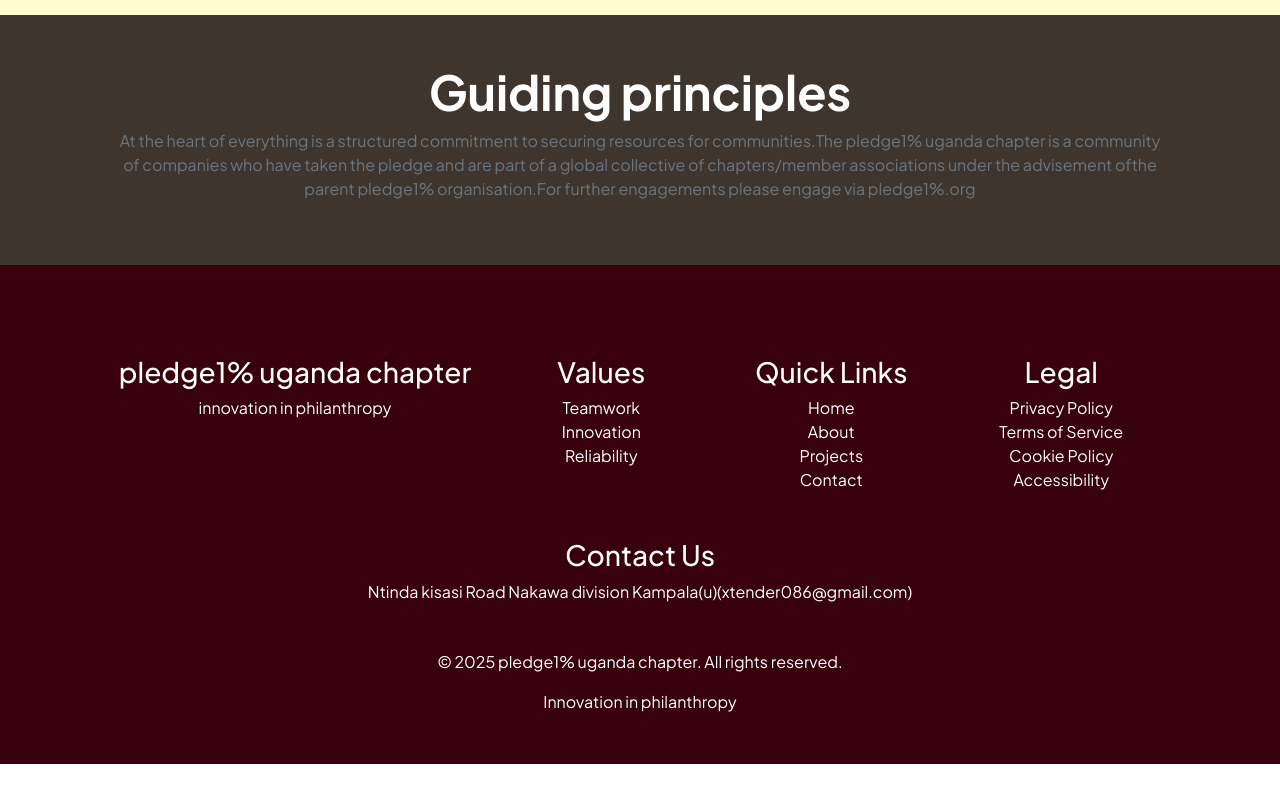
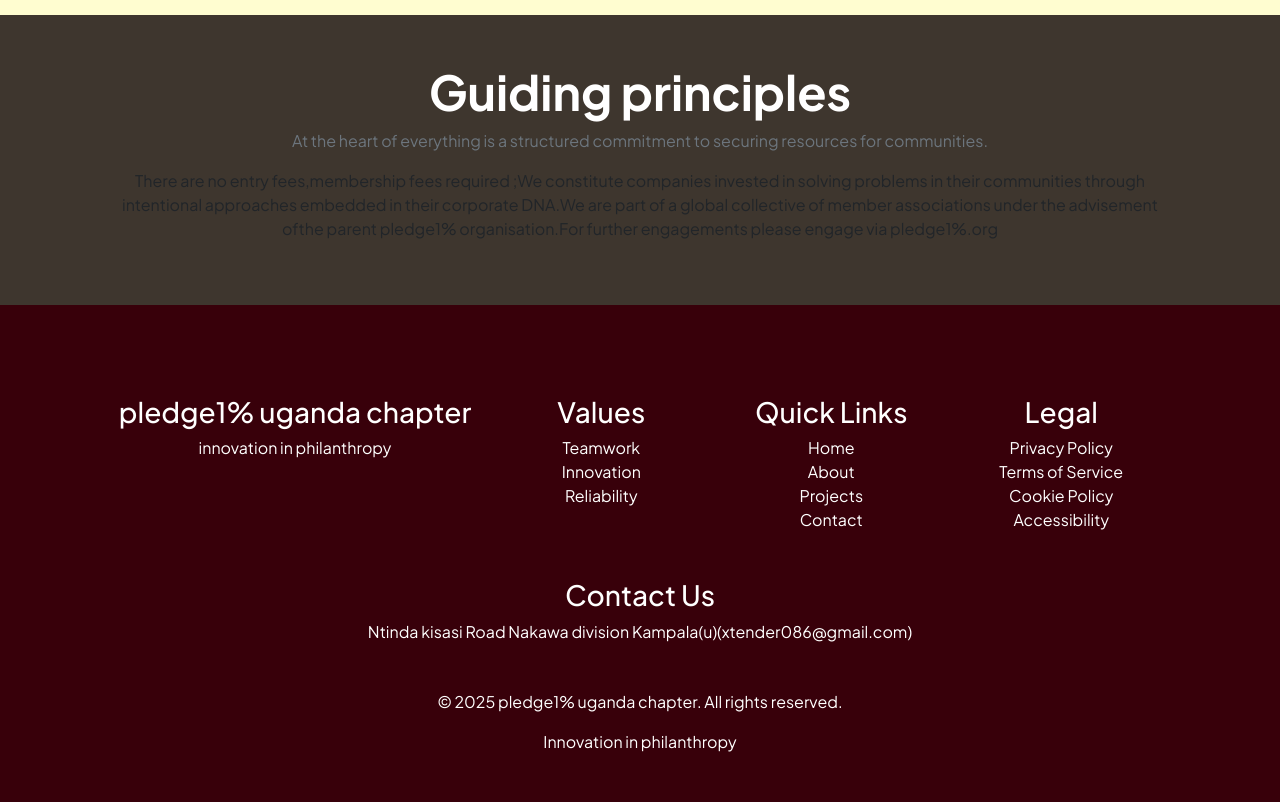
Before and after one commit to Bigblackjerry8867599/Stacker-4ish, a plain HTML site: page index.html in a window 1280 px wide. Shown: the part 1560-2362 px from the top of the page. Before the commit the page ends 2324 px from the top, so only its background shows below. Drawn offline with nearby package versions, Linux system fonts and the light colour scheme; a script that the page names is missing.

Commit message:
Update index.html

```diff
--- a/index.html
+++ b/index.html
@@ -144,7 +144,7 @@
       <div class="container px-5 text-center">
         <h2 class="display-5 fw-bolder"><span class="text-brand">Guiding principles</span></h2>
         <p class="text-muted">
-          At the heart of everything is a structured commitment to securing resources for communities.The pledge1% uganda chapter is a community of companies who have taken the pledge and are part of a global collective of chapters/member associations under the advisement ofthe parent pledge1% organisation.For further engagements please engage  via pledge1%.org
+          At the heart of everything is a structured commitment to securing resources for communities.<p>   </p> There are no entry fees,membership fees required ;We constitute companies invested in solving problems in their communities through intentional approaches embedded in their corporate DNA.We are part of a global collective of member associations under the advisement ofthe parent pledge1% organisation.For further engagements please engage  via pledge1%.org
         </p>
       </div>
     </section>
```
